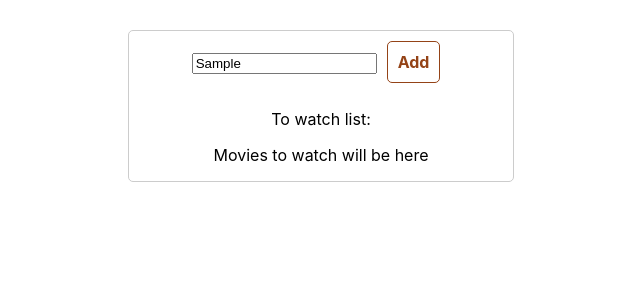
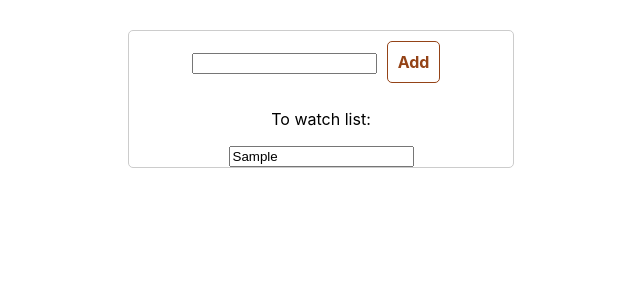
Before and after one commit to dproshutin/homework_58_task1, a React (Create React App) app: page / in a window 1280 px wide. Both pictures are taken after typing "Sample" into the empty fields and a click on the button "Add". Shown: the top 300 px of the page, without its empty margins (319-959 px from the left). Built offline with nearby package versions, Linux system fonts and the light colour scheme.

Commit message:
The functionality is developed. However, the error is displayed, when movie title is changed.

```diff
--- a/src/components/Movie/Movie.js
+++ b/src/components/Movie/Movie.js
@@ -1,10 +1,16 @@
 import React, {Component} from 'react';
+import InputField from '../UI/InputField/InputField';
 import './Movie.css';
 
 class Movie extends Component {
     render() {
         return (
-            <div></div>
+            <div>
+                <InputField
+                    title={this.props.title}
+                    change={() => this.change()}
+                />
+            </div>
         );
     }
 }
--- a/src/components/UI/InputField/InputField.js
+++ b/src/components/UI/InputField/InputField.js
@@ -5,7 +5,7 @@ const InputField = props => {
     return (
         <input
             type="text"
-            value={props.name}
+            value={props.title}
             onChange={props.change}
         />
     );
--- a/src/containers/WatchList/WatchList.js
+++ b/src/containers/WatchList/WatchList.js
@@ -1,7 +1,9 @@
 import React, {Component} from 'react';
 import './WatchList.css';
+import uuid from 'uuid/v1';
 import Button from "../../components/UI/Button/Button";
 import InputField from "../../components/UI/InputField/InputField";
+import Movie from "../../components/Movie/Movie";
 
 class WatchList extends Component {
     state = {
@@ -14,21 +16,47 @@ class WatchList extends Component {
         const newMovie = event.target.value;
         this.setState({newMovie});
     };
+    changeMovie = (event, id) => {
+        this.setState(prevState => {
+            const movies = [...prevState.movies];
+            const index = movies.findIndex(item => id === item.id);
+            console.log(event.target.value);
+            movies[index].title = event.target.value;
+            return {movies: movies};
+        });
+    };
+
+    addMovie = () => {
+        this.setState(prevState => {
+            const newMovie = {title: prevState.newMovie, id: uuid()};
+            const movies = [...prevState.movies];
+            movies.push(newMovie);
+            return {movies: movies, newMovie: ''};
+        });
+    };
     render() {
         console.log(this.state);
         let movieList = null;
 
-        if (this.state.isWatchListEmpty) {
+        if (this.state.movies.length === 0) {
             movieList = (
                 <form>
                     <p>Movies to watch will be here</p>
                 </form>
             );
+        } else {
+            movieList = this.state.movies.map(movie => (
+                <Movie
+                    title={movie.title}
+                    change={() => this.changeMovie}
+                    key={movie.id}
+                />
+            ));
         }
         return (
             <div className="WatchListWrapper">
                 <InputField
-                    name={this.state.newMovie}
+                    title={this.state.newMovie}
                     change={this.changeNewMovie}
                 />
                 <Button
```
